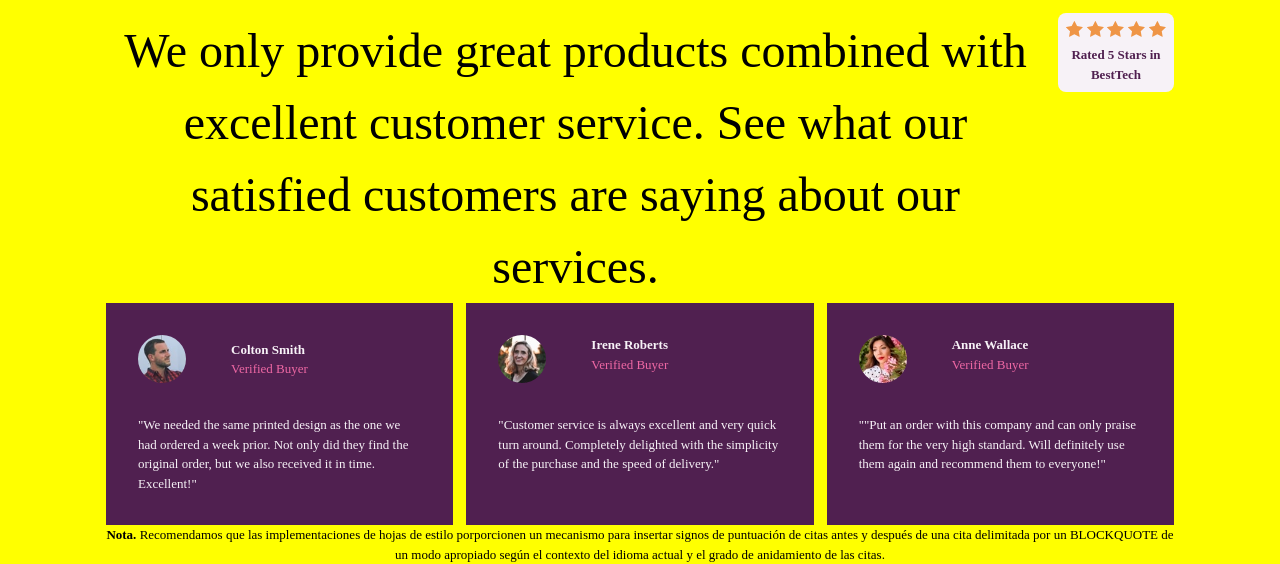
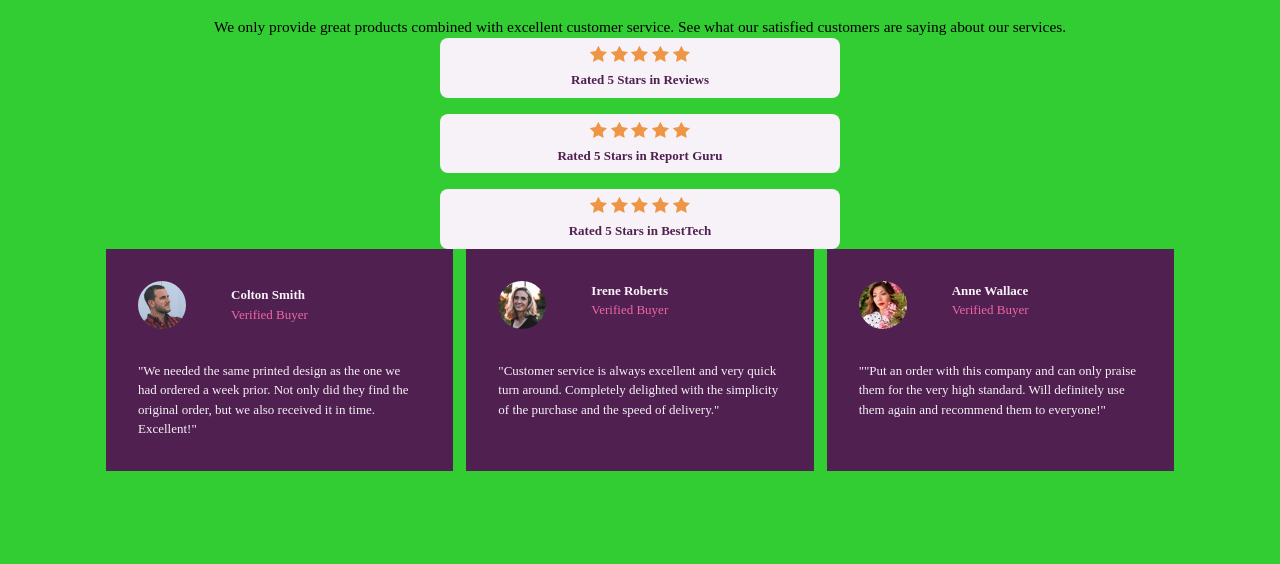
Before and after one commit to Byron2016/prcHtml, a website: page public/index_socialproofsection_01_c.html in a window 1280 px wide. Shown: the part 257-821 px from the top of the page. After the commit the page ends 800 px from the top, so only its background shows below. Drawn offline with Linux system fonts and the light colour scheme.

Commit message:
Inicia paraD - Conf html para grid

```diff
--- a/public/index_socialproofsection_01_c.html
+++ b/public/index_socialproofsection_01_c.html
@@ -8,12 +8,11 @@
   <!-- https://socialproofsection-fem.netlify.app/ -->
 
   <!-- <link rel="stylesheet" href="dist/css/main.css"> -->
-  <link rel="stylesheet" href="../sass/main_a.css">
+  <link rel="stylesheet" href="../sass/main_c.css">
 </head>
 <body>
-  <main>
     <div class="container">
-      <div class="split">
+      <main>
         <div class="intro">
           <h1>10,000+ of our users love our products.</h1>
           <p class="lead">
@@ -32,7 +31,6 @@
             Rated 5 Stars in BestTech
           </li>
         </ul>
-      </div>
 
       <ul class="quotes split">
         <li>
@@ -76,16 +74,7 @@
           </blockquote>
         </li>
       </ul>
-      <blockquote cite='http://html.conclase.net/w3c/html401...def-BLOCKQUOTE'>
-        <p>
-          <strong>Nota.</strong> Recomendamos que las implementaciones de hojas
-          de estilo porporcionen un mecanismo para insertar signos de puntuación de citas
-          antes y después de una cita delimitada por un BLOCKQUOTE de un modo apropiado según
-          el contexto del idioma actual y el grado de anidamiento de las citas.
-        </p>
-      </blockquote>
+    </main> <!--  close main -->
     </div> <!-- </div> close container -->
-  </main>
-
 </body>
 </html>
--- /dev/null
+++ b/sass/main_c.scss
@@ -0,0 +1,6 @@
+@import './socialproofsection/ver_c/socialproofsection_base/root';
+@import './socialproofsection/ver_c/socialproofsection_base/reset';
+@import './socialproofsection/ver_c/socialproofsection_base/global';
+@import './socialproofsection/ver_c/socialproofsection_base/utilities';
+@import './socialproofsection/ver_c/socialproofsection_components/_quotes';
+@import './socialproofsection/ver_c/socialproofsection_components/_ratings';
--- a/sass/socialproofsection/ver_c/socialproofsection_base/_global.scss
+++ b/sass/socialproofsection/ver_c/socialproofsection_base/_global.scss
@@ -3,7 +3,7 @@ body {
   font-size: var(--fs-400);
   padding-top: 5rem;
   text-align: center;
-  background-color: yellow;
+  background-color: limegreen;
 }
 
 h1 {
@@ -20,5 +20,5 @@ h1 {
 }
 
 .lead {
-  font-size: var(--fs-900);
+  font-size: var(--fs-500);
 }
```
Also changed, not shown: sass/main_c.css (added), 1 other file.
